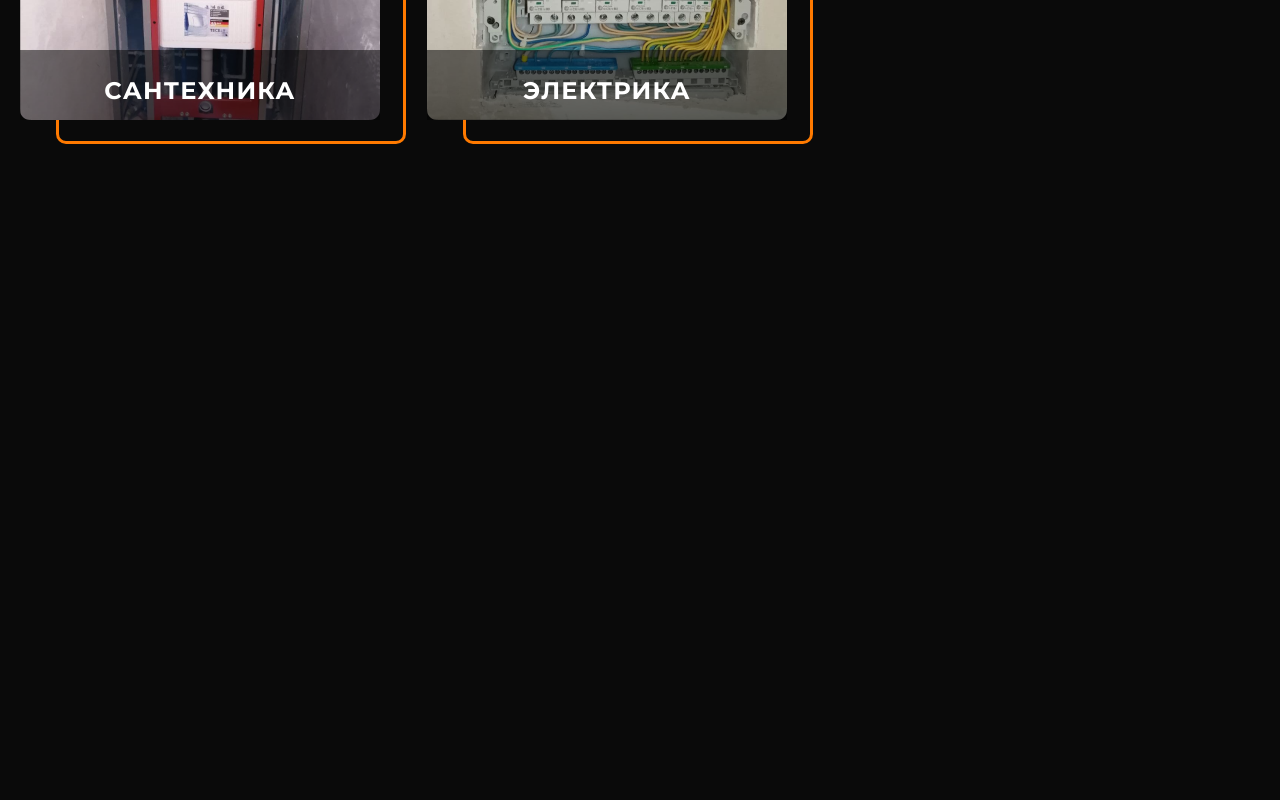
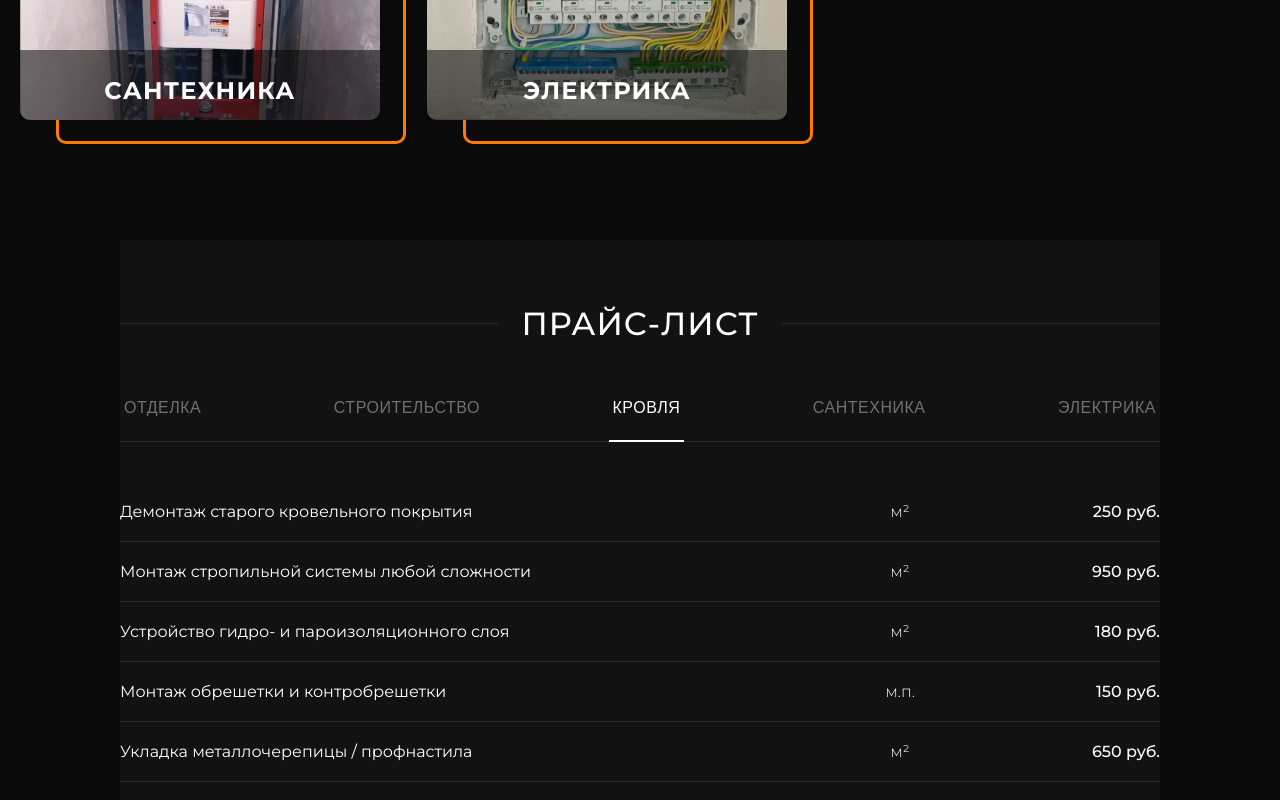
Before and after one commit to 34admal/Portfolio, a React (Create React App) app in the folder homel_build_site/: page / in a window 1280 px wide. Shown: the part 5283-6083 px from the top of the page. Before the commit the page ends 5523 px from the top, so only its background shows below. Built offline with nearby package versions, Linux system fonts and the light colour scheme.

Commit message:
feat(price): implement dynamic price table component with tab state routing and base css layout

```diff
--- a/homel_build_site/src/App.js
+++ b/homel_build_site/src/App.js
@@ -16,6 +16,7 @@ import PromoBlock from "./components/PromoBlock/PromoBlock";
 import Feedback from "./components/Feedback/Feedback";
 import AboutUs from "./components/AboutUs/AboutUs";
 import Gallery from "./components/Gallery/Gallery";
+import PriceComponent from "./components/PriceComponent/PriceComponent";
 import Footer from "./components/Footer";
 
 import "./App.css";
@@ -32,6 +33,7 @@ function App() {
         <Feedback/>
         <AboutUs/>
         <Gallery/>
+        <PriceComponent/>
       </Layout>
 
       {/* <Router>
--- a/homel_build_site/src/components/PriceComponent/PriceComponent.jsx
+++ b/homel_build_site/src/components/PriceComponent/PriceComponent.jsx
@@ -0,0 +1,55 @@
+import { useState } from "react";
+import { priceData } from "./priceData";
+import styles from "./PriceComponent.module.css";
+
+function PriceComponent() {
+  // Наш рабочий стейт для управления вкладками
+  const [activeTab, setActiveTab] = useState("кровля");
+
+  // Получаем список категорий для верхнего меню
+  const categories = Object.keys(priceData);
+
+  // Вытаскиваем массив работ строго для текущей активной вкладки
+  const currentItems = priceData[activeTab] || [];
+
+  return (
+    <section className={styles.priceSection}>
+      {/* Шапка блока */}
+      <div className={styles.headerRow}>
+        <span className={`${styles.line} ${styles.lineLeft}`} />
+        <span className={styles.title}>ПРАЙС-ЛИСТ</span>
+        <span className={`${styles.line} ${styles.lineRight}`} />
+      </div>
+
+      {/* Горизонтальное меню вкладок */}
+      <div className={styles.tabsMenu}>
+        {categories.map((cat) => (
+          <button
+            key={cat}
+            className={`${styles.tabButton} ${activeTab === cat ? styles.activeTab : ""}`}
+            onClick={() => setActiveTab(cat)}
+          >
+            {cat.toUpperCase()}
+          </button>
+        ))}
+      </div>
+
+      {/* Динамическая таблица цен */}
+      <div className={styles.tableContainer}>
+        <table className={styles.priceTable}>
+          <tbody>
+            {currentItems.map((item) => (
+              <tr key={item.id} className={styles.tableRow}>
+                <td className={styles.itemName}>{item.name}</td>
+                <td className={styles.itemUnit}>{item.unit}</td>
+                <td className={styles.itemPrice}>{item.price} руб.</td>
+              </tr>
+            ))}
+          </tbody>
+        </table>
+      </div>
+    </section>
+  );
+}
+
+export default PriceComponent;
--- a/homel_build_site/src/components/PriceComponent/PriceComponent.module.css
+++ b/homel_build_site/src/components/PriceComponent/PriceComponent.module.css
@@ -0,0 +1,127 @@
+/* Основной контейнер секции */
+.priceSection {
+  padding: 64px 0;
+  background-color: #121212;
+  width: 100%;
+  max-width: 1040px;
+  margin: 0 auto;
+  font-family: inherit;
+}
+
+/* Шапка блока с линиями по бокам (копия стиля Галереи) */
+.headerRow {
+  display: flex;
+  align-items: center;
+  justify-content: center;
+  margin-bottom: 48px;
+  width: 100%;
+}
+
+.title {
+  font-size: 32px;
+  font-weight: 500;
+  color: #ffffff;
+  padding: 0 24px;
+  letter-spacing: 1px;
+}
+
+.line {
+  flex-grow: 1;
+  height: 1px;
+  background: rgba(255, 255, 255, 0.1);
+}
+
+/* Горизонтальное меню переключения вкладок */
+.tabsMenu {
+  display: flex;
+  justify-content: space-between;
+  gap: 12px;
+  margin-bottom: 40px;
+  width: 100%;
+  border-bottom: 1px solid rgba(255, 255, 255, 0.1);
+  padding-bottom: 16px;
+}
+
+.tabButton {
+  background: none;
+  border: none;
+  font-size: 16px;
+  font-weight: 500;
+  color: rgba(255, 255, 255, 0.4);
+  cursor: pointer;
+  padding: 8px 4px;
+  letter-spacing: 0.5px;
+  transition: color 0.2s ease, transform 0.2s ease;
+  position: relative;
+}
+
+.tabButton:hover {
+  color: rgba(255, 255, 255, 0.8);
+}
+
+/* Активное состояние вкладки с подчеркиванием */
+.activeTab {
+  color: #ffffff;
+}
+
+.activeTab::after {
+  content: "";
+  position: absolute;
+  bottom: -17px; /* Сажаем линию точно на нижнюю рамку меню */
+  left: 0;
+  width: 100%;
+  height: 2px;
+  background-color: #ffffff;
+}
+
+/* Контейнер для таблицы */
+.tableContainer {
+  width: 100%;
+  overflow-x: auto; /* Защита от вылетания на мобилках */
+}
+
+/* Стилизация самой таблицы */
+.priceTable {
+  width: 100%;
+  border-collapse: collapse; /* Схлопываем двойные рамки */
+  text-align: left;
+}
+
+/* Строка таблицы с линией-разделителем */
+.tableRow {
+  border-bottom: 1px solid rgba(255, 255, 255, 0.1);
+  transition: background-color 0.2s ease;
+}
+
+.tableRow:hover {
+  background-color: rgba(255, 255, 255, 0.02); /* Легкий интерактивный блик */
+}
+
+/* Общие стили для ячеек */
+.tableRow td {
+  padding: 20px 0;
+  font-size: 16px;
+  color: #ffffff;
+}
+
+/* Наименование работы (прижимаем влево) */
+.itemName {
+  font-weight: 400;
+  width: 70%; /* Занимает большую часть строки */
+}
+
+/* Единица измерения (по центру) */
+.itemUnit {
+  font-weight: 300;
+  color: rgba(255, 255, 255, 0.5);
+  width: 10%;
+  text-align: center;
+}
+
+/* Цена (выравниваем по правому краю) */
+.itemPrice {
+  font-weight: 500;
+  width: 20%;
+  text-align: right;
+  white-space: nowrap; /* Чтобы "руб." не улетало на новую строку */
+}
```
